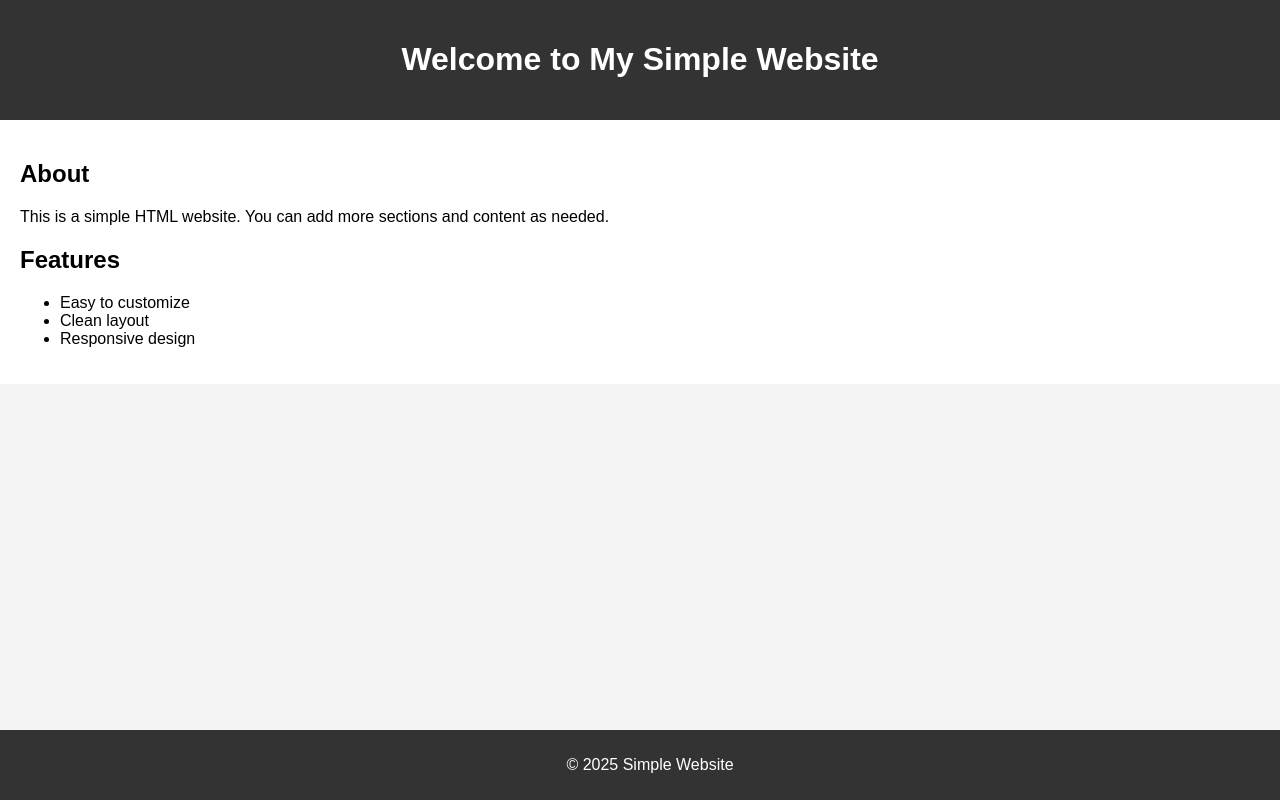
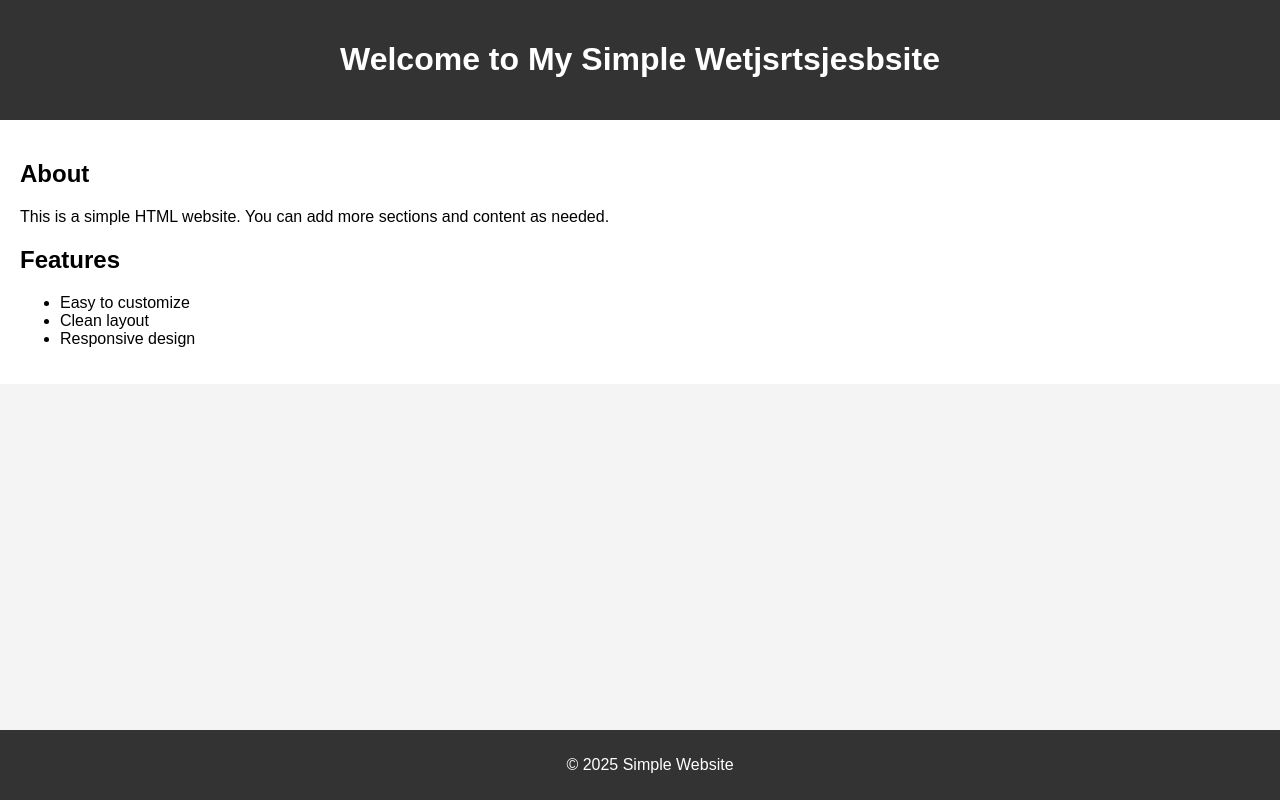
Before and after one commit to Ameenshahanver/gitworkshop, a plain HTML site: page index.html in a window 1280 px wide. Drawn offline with Linux system fonts and the light colour scheme.

Commit message:
something in the way

```diff
--- a/index.html
+++ b/index.html
@@ -35,7 +35,7 @@
 <body>
 
     <header>
-        <h1>Welcome to My Simple Website</h1>
+        <h1>Welcome to My Simple Wetjsrtsjesbsite</h1>
     </header>
 
     <main>
```
